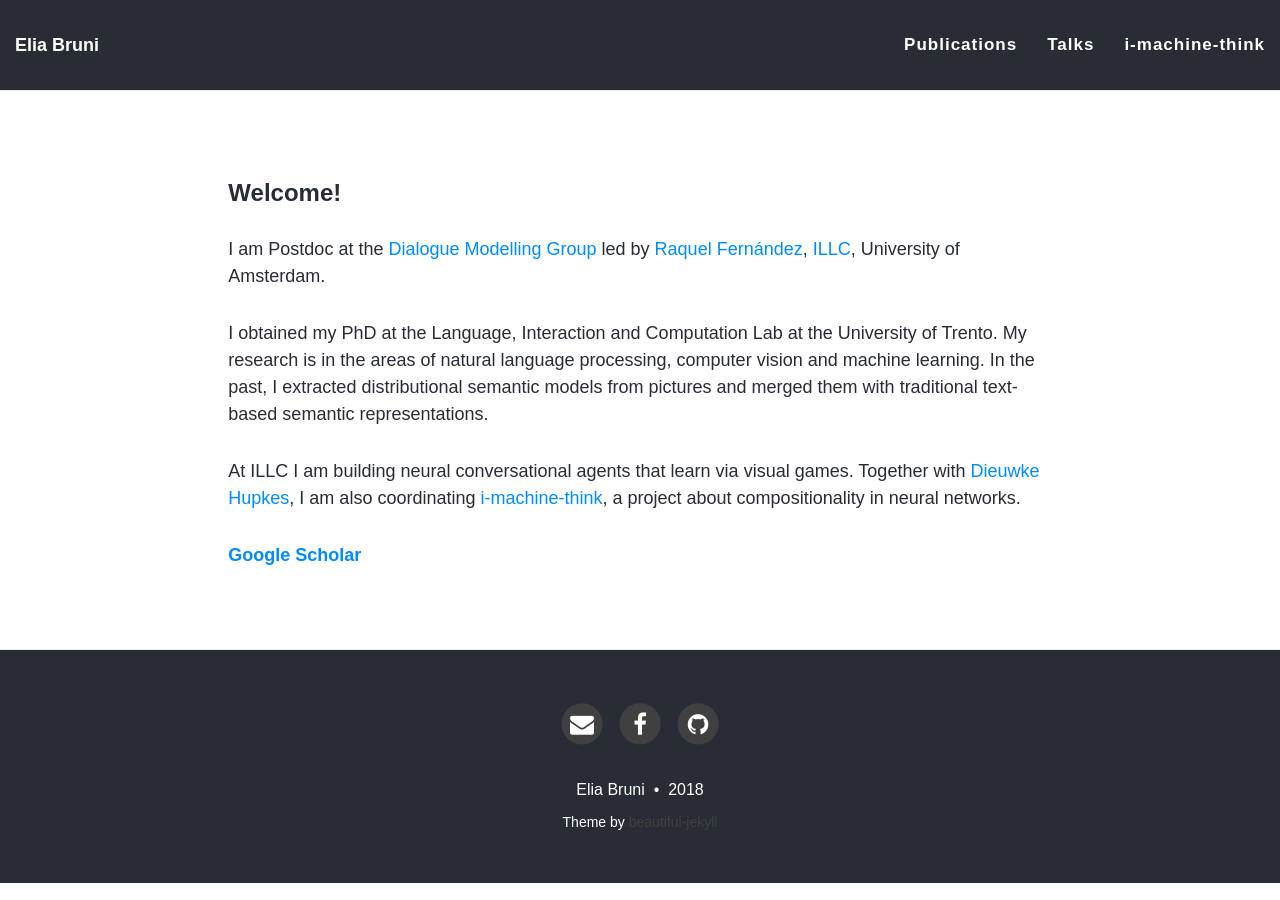
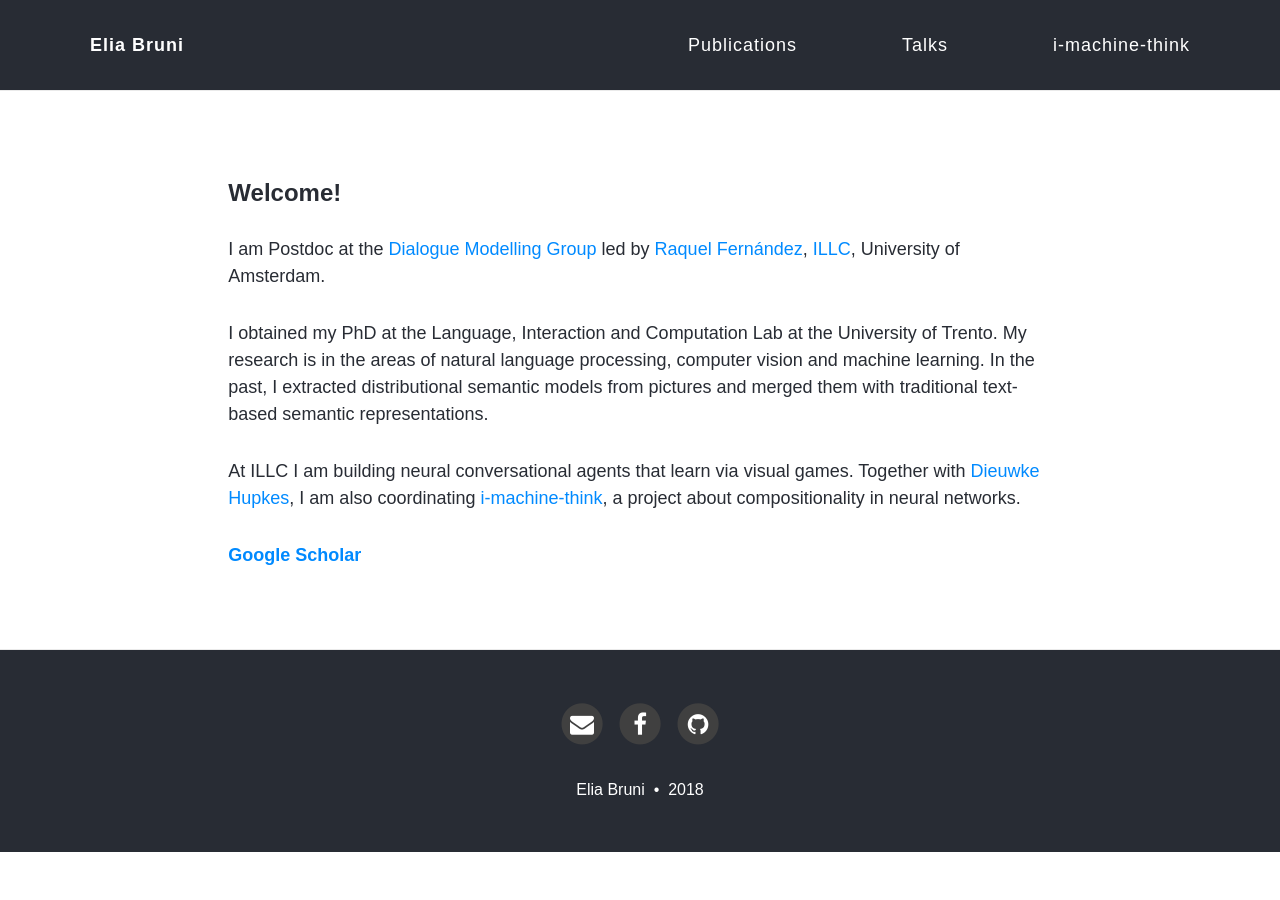
Before and after one commit to eliabruni/eliabruni.github.io, a Jekyll site: the page built from index.md, in a window 1280 px wide. Built offline with Jekyll 4.4.1, drawn with Linux system fonts in a browser that asks for light colours; nearby versions of some CDN libraries; the list of posts is cut into pages by our own code.

Commit message:
progress

```diff
--- a/_config.yml
+++ b/_config.yml
@@ -107,7 +107,6 @@ share-links-active:
 
 # How to display the link to the website in the footer
 # Remove this if you don't want a link in the footer
-#url-pretty: "MyWebsite.com"  # eg. "deanattali.com/beautiful-jekyll"
 
 # --- Web Statistics Section --- #
 
--- a/_includes/footer.html
+++ b/_includes/footer.html
@@ -40,11 +40,6 @@
         {% endif %}
       {% endif%}
       </p>
-          <!-- Please don't remove this, keep my open source work credited :) -->
-    <p class="theme-by text-muted">
-      Theme by
-      <a href="http://deanattali.com/beautiful-jekyll/">beautiful-jekyll</a>
-    </p>
       </div>
     </div>
   </div>
--- a/css/main.css
+++ b/css/main.css
@@ -111,6 +111,7 @@ img {
   background-color: {{ site.navbar-col }};
   border-bottom: 1px solid #EAEAEA;
   font-family: sans-serif;
+
   {% if site.navbar-img %}
   background-image: url({{ site.navbar-img }});
   background-attachment: fixed;
@@ -118,13 +119,20 @@ img {
 }
 
 .navbar-custom .nav li a {
-  font-size: 17px;
+  font-size: 18px;
   letter-spacing: 1px;
 }
 
-.navbar-custom .navbar-brand,
+.navbar-custom .navbar-brand {
+  letter-spacing: 1px;
+  padding-left:5em;
+  padding-right:5em;
+  font-weight: 700;
+  color: {{ site.navbar-text-col }};
+}
 .navbar-custom .nav li a {
-  font-weight: 800;
+  font-weight: 300;
+  padding-right:5em;
   color: {{ site.navbar-text-col }};
 }
 
```
